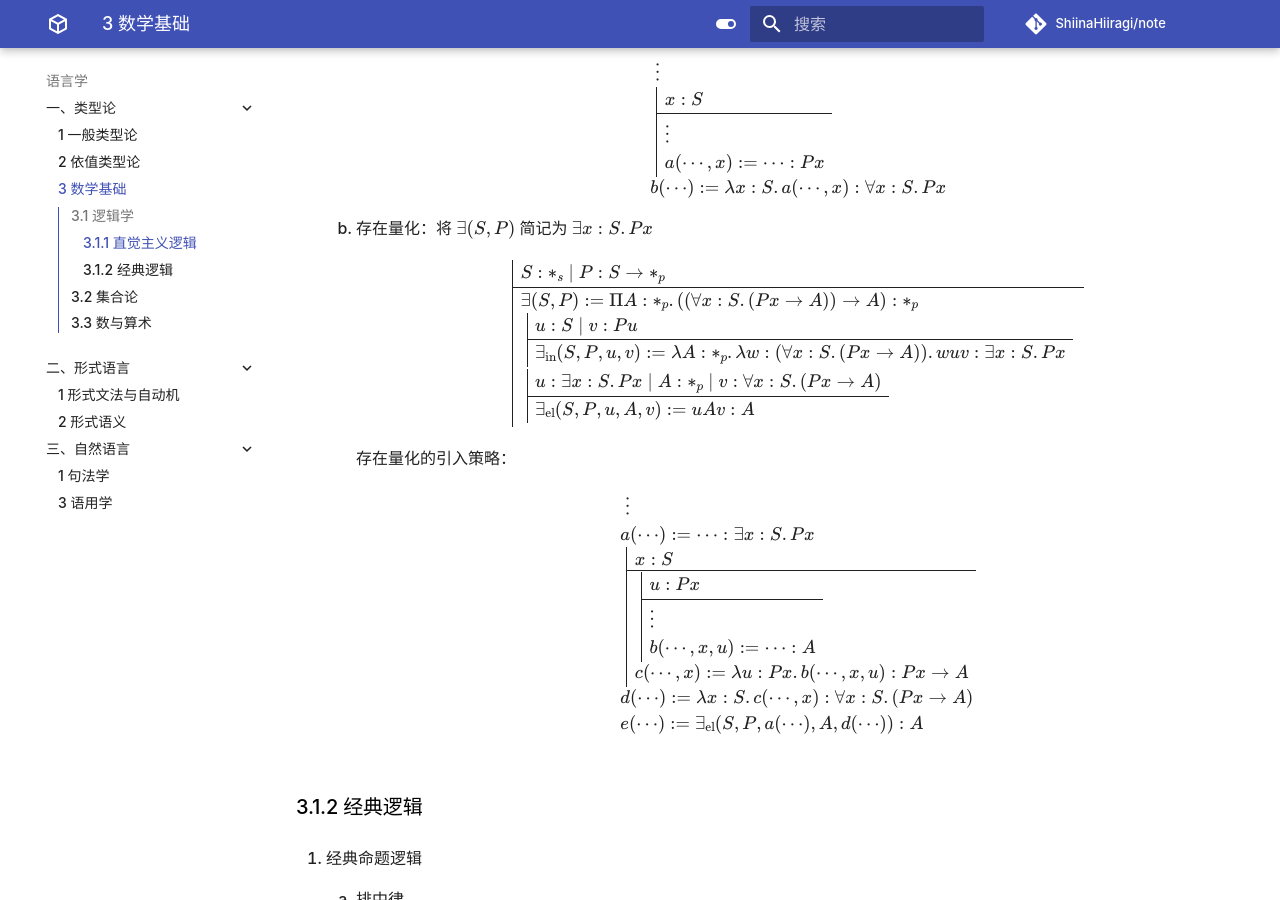
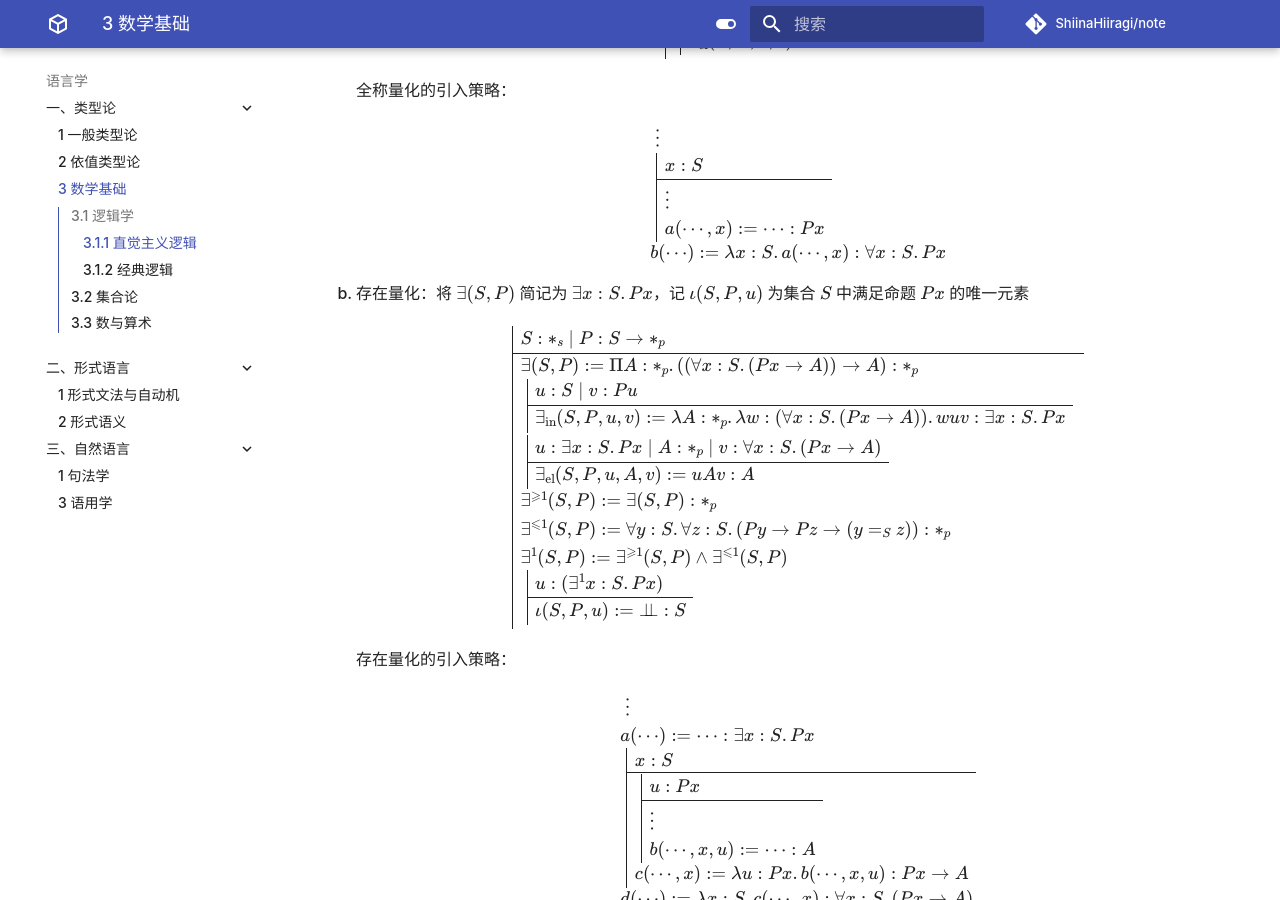
Before and after one commit to ShiinaHiiragi/note, an MkDocs documentation site: the page built from docs/lang/type/math.md, in a window 1280 px wide and 900 px high, scrolled down 2351 px. Built offline with MkDocs 1.6.1 and Material for MkDocs 9.7.7, drawn with Linux system fonts in a browser that asks for light colours; comment, search, counter and statistics services are not loaded; some of the changed text lies outside the part shown.

Commit message:
update index

```diff
--- a/docs/lang/type/math.md
+++ b/docs/lang/type/math.md
@@ -11,6 +11,8 @@ $$
 \newcommand{\endsub}{\startsub}
 \newcommand{\fendl}{\\[0.044em]}
 $$
+
+- 设 $\Gamma \vdash a(\overline x) := N: *_{p}$ 与 $\Gamma \vdash b(\overline x) := M: N$ 在 $\lambda_{\mathrm D}$ 中可派生，则称 $a(\overline x)$ 为一个定理，$b(\overline x)$ 为定理 $a(\overline x)$ 的一个证明
 
 ## 3.1 逻辑学
 ### 3.1.1 直觉主义逻辑
@@ -217,7 +219,7 @@ $$
         }
         $$
 
-    2. 存在量化：将 $\exists(S, P)$ 简记为 $\exists x: S.P x$
+    2. 存在量化：将 $\exists(S, P)$ 简记为 $\exists x: S.P x$，记 $\iota (S, P, u)$ 为集合 $S$ 中满足命题 $P x$ 的唯一元素
 
         $$
         \fitch{
@@ -234,6 +236,15 @@ $$
                     u: \exists x: S. P x \mid A: *_{p} \mid v: \forall x: S.(P x \to A) \\
                     \hline
                     \exists_{\text{el}}(S, P, u, A, v) := uAv: A
+                }
+                \endsub
+                \exists^{\geqslant 1}(S, P) := \exists(S, P): *_{p} \\
+                \exists^{\leqslant 1}(S, P) := \forall y: S. \forall z: S.(P y \to P z \to (y =_{S} z)): *_{p} \\
+                \exists^{1}(S, P) := \exists^{\geqslant 1}(S, P) \wedge \exists^{\leqslant 1}(S, P)
+                \startsub \subcol{
+                    u: (\exists^{1} x: S.P x) \\
+                    \hline
+                    \iota (S, P, u) := \bot \!\!\! \bot: S
                 }
             }
         }
```
Also changed, not shown: docs/index.md (+1 -1 lines).
